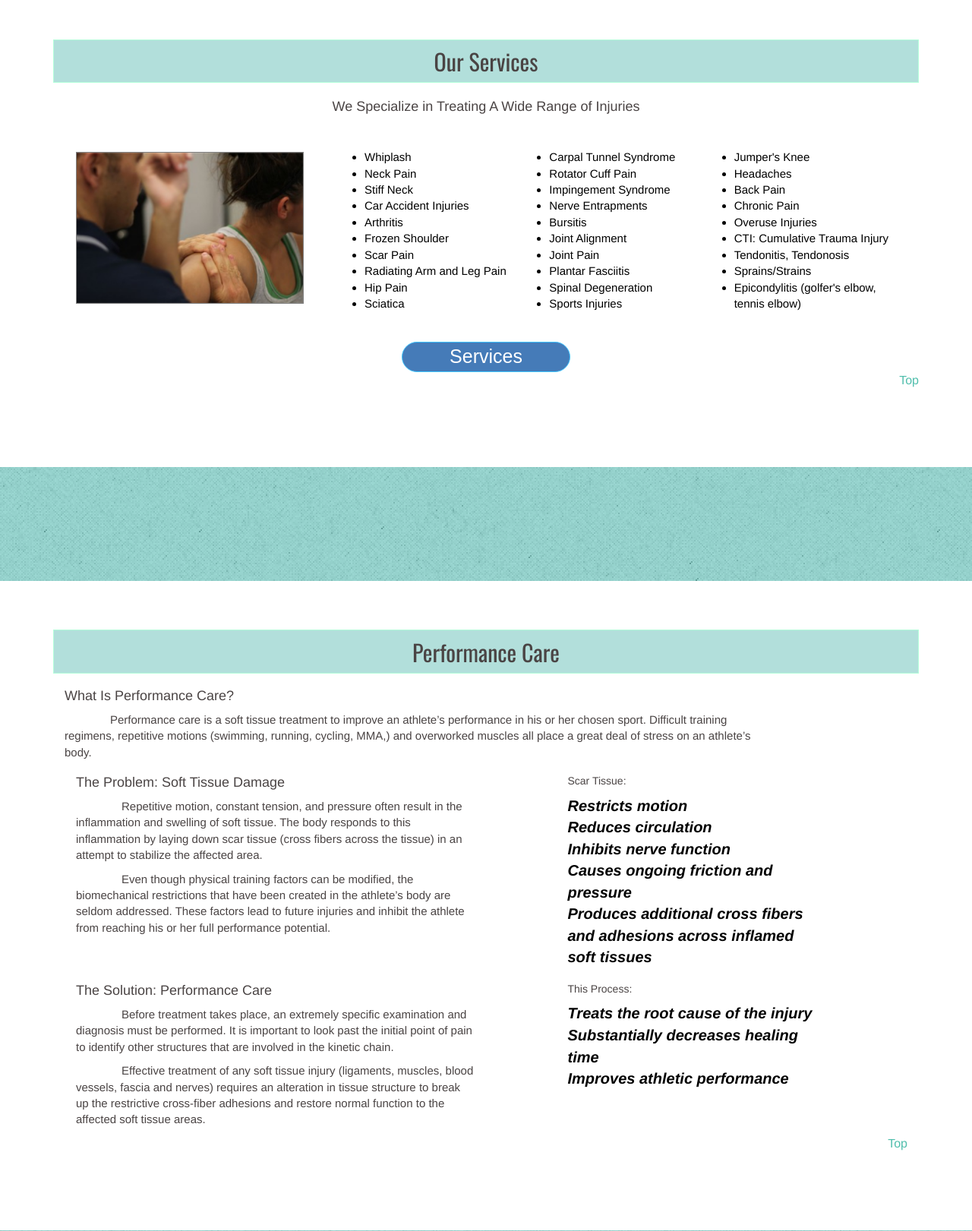
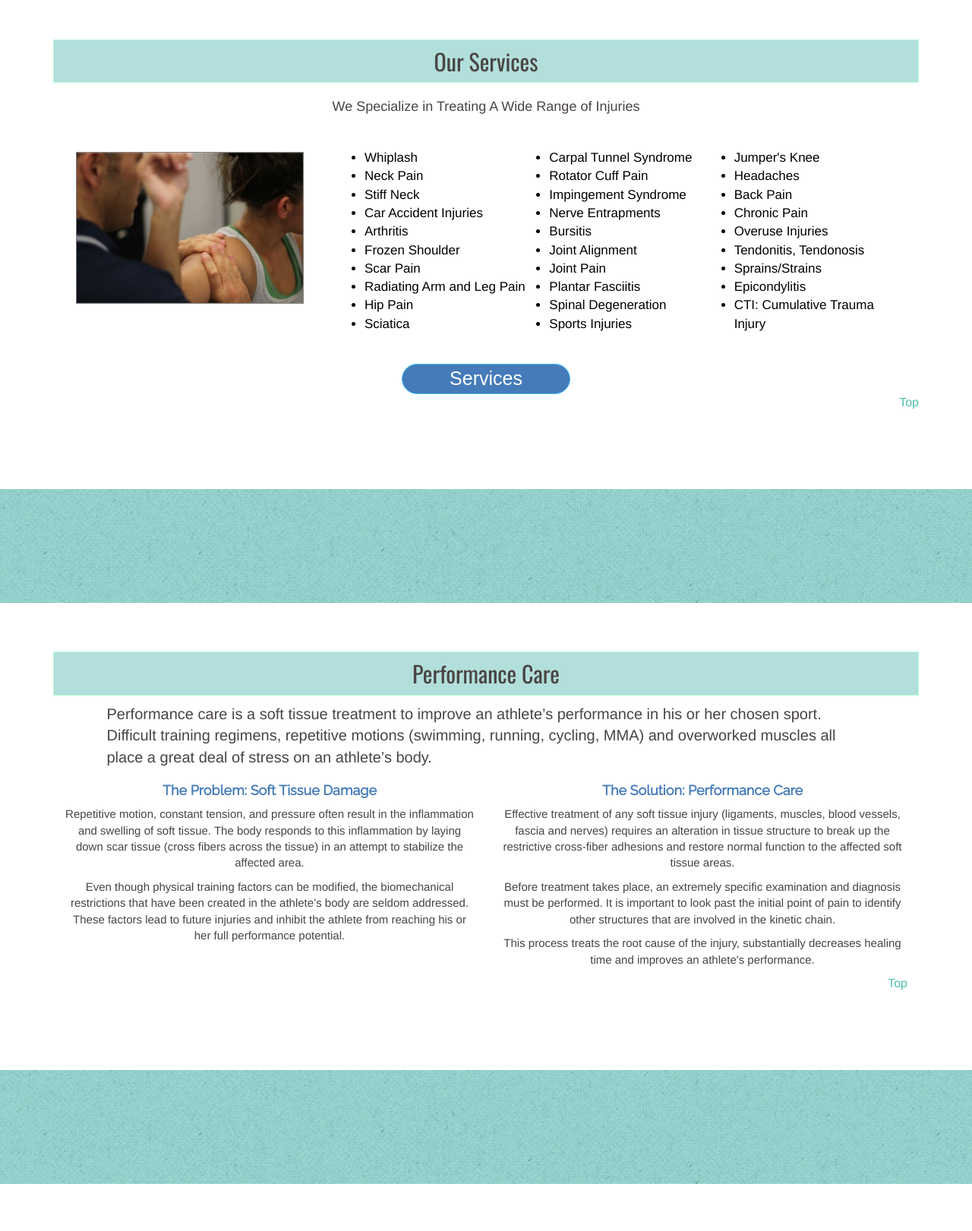
Before and after one commit to kcharner/chiro_to_publish, a PHP site: page /care.html in a window 1280 px wide. Shown: the part 259-1880 px from the top of the page at 76% size. Run offline with PHP 8.4, Linux system fonts and the light colour scheme; some libraries are stand-ins or nearby versions.

Commit message:
updated performance care section, fishished adding FAQs to drx9000 section, changed footer contact headings' color and font family

```diff
--- a/assets/css/style.css
+++ b/assets/css/style.css
@@ -68,7 +68,8 @@ footer {
 	text-align: center;
 	font-weight: bold;
 	font-size: 18px;
-	color: #008F95;
+	color: #457BB8;
+	font-family: Raleway;
 }
 
 .details {
@@ -207,9 +208,9 @@ footer {
 
 #rss{
 	height:170px;
-	width:75%;
+	width:96%;
 	background-color: #008F95;
-	margin-left: 12.5%;
+	margin-left: 2%;
 }
 
 .nopadding {
@@ -222,7 +223,7 @@ footer {
 
 .services {
 	color: black;
-	font-size: 15px;
+	font-size: 17px;
 }
 
 #image-carousel-care {
@@ -255,11 +256,24 @@ footer {
 	margin-left: 40%;
 }
 
+#perfCare {
+	width: 90%;
+	margin-left: 5%;
+	font-size: 20px;
+	text-indent: 0px;
+}
+
+.solution {
+	text-indent: 0px;
+	text-align: center;
+}
+
 .techniques {
 	color: black;
-	font-family: Anton;
+	font-family: Raleway;
 	font-size: 26px;
 	text-align: center;
+	font-weight: bold;
 }
 
 .techPics {
--- a/care.html
+++ b/care.html
@@ -5,7 +5,7 @@
 	<title>Evolve Sports Chiropractic Chiropractic Care</title>
 	<link rel="stylesheet" type="text/css" href="assets/css/reset.css">
 	<link rel="stylesheet" href="https://maxcdn.bootstrapcdn.com/bootstrap/3.3.7/css/bootstrap.min.css">
-	<link href="https://fonts.googleapis.com/css?family=Dancing+Script|Anton|Sacramento|Oswald" rel="stylesheet">
+	<link href="https://fonts.googleapis.com/css?family=Dancing+Script|Anton|Sacramento|Oswald|Raleway" rel="stylesheet">
 	<link rel="stylesheet" type="text/css" href="assets/css/parallax.css">
 	<link rel="stylesheet" type="text/css" href="assets/css/style.css">
 	<link rel="stylesheet" type="text/css" href="assets/css/tablet.css">
@@ -119,10 +119,10 @@
 					<li>Back Pain</li>
 					<li>Chronic Pain</li>
 					<li>Overuse Injuries</li>
-					<li>CTI: Cumulative Trauma Injury</li>
 					<li>Tendonitis, Tendonosis</li>
 					<li>Sprains/Strains</li>
-					<li>Epicondylitis (golfer's elbow, tennis elbow)</li>
+					<li>Epicondylitis</li>
+					<li>CTI: Cumulative Trauma Injury</li>
 				</ul>
 			</div>
 			<div class="col-sm-12">
@@ -171,41 +171,19 @@
 <!--Performance Care Section-->
 	<section id="performance-care" class="container content offset">
 			<h2 class="subHeaders">Performance Care</h2>
-			<div class="col-lg-10">
-				<h4>What Is Performance Care?</h4>
-				<p class="careInfo">Performance care is a soft tissue treatment to improve an athlete’s performance in his or her chosen sport. Difficult training regimens, repetitive motions (swimming, running, cycling, MMA,) and overworked muscles all place a great deal of stress on an athlete’s body.</p>
+			<div class="col-lg-12">
+				<p class="careInfo" id="perfCare">Performance care is a soft tissue treatment to improve an athlete’s performance in his or her chosen sport. Difficult training regimens, repetitive motions (swimming, running, cycling, MMA) and overworked muscles all place a great deal of stress on an athlete’s body.</p>
 			</div>
-			<div class="col-lg-12">
-				<div class="col-lg-6">
-					<h4>The Problem: Soft Tissue Damage</h4>
-					<p class="careInfo">Repetitive motion, constant tension, and pressure often result in the inflammation and swelling of soft tissue. The body responds to this inflammation by laying down scar tissue (cross fibers across the tissue) in an attempt to stabilize the affected area.</p>
-					<p class="careInfo">Even though physical training factors can be modified, the biomechanical restrictions that have been created in the athlete’s body are seldom addressed. These factors lead to future injuries and inhibit the athlete from reaching his or her full performance potential.</p>
-				</div>
-				<div class="col-lg-4 col-lg-offset-1">
-					<h5>Scar Tissue: </h5>
-					<ul class="listItems">
-						<li>Restricts motion</li>
-						<li>Reduces circulation</li>
-						<li>Inhibits nerve function</li>
-						<li>Causes ongoing friction and pressure</li>
-						<li>Produces additional cross fibers and adhesions across inflamed soft tissues</li>
-					</ul>
-				</div>
+			<div class="col-lg-6 solution">
+				<h4 class="contactDetails">The Problem: Soft Tissue Damage</h4>
+				<p class="careInfo solution">Repetitive motion, constant tension, and pressure often result in the inflammation and swelling of soft tissue. The body responds to this inflammation by laying down scar tissue (cross fibers across the tissue) in an attempt to stabilize the affected area.</p>
+				<p class="careInfo solution">Even though physical training factors can be modified, the biomechanical restrictions that have been created in the athlete’s body are seldom addressed. These factors lead to future injuries and inhibit the athlete from reaching his or her full performance potential.</p>
 			</div>
-			<div class="col-lg-12">
-				<div class="col-lg-6">
-					<h4>The Solution: Performance Care</h4>
-					<p class="careInfo">Before treatment takes place, an extremely specific examination and diagnosis must be performed. It is important to look past the initial point of pain to identify other structures that are involved in the kinetic chain.</p>
-					<p class="careInfo">Effective treatment of any soft tissue injury (ligaments, muscles, blood vessels, fascia and nerves) requires an alteration in tissue structure to break up the restrictive cross-fiber adhesions and restore normal function to the affected soft tissue areas.</p>
-				</div>
-				<div class="col-lg-4 col-lg-offset-1">
-					<h5>This Process: </h5>
-					<ul class="listItems">
-						<li>Treats the root cause of the injury</li>
-						<li>Substantially decreases healing time</li>
-						<li>Improves athletic performance</li>
-					</ul>
-				</div>
+			<div class="col-lg-6">
+				<h4 class="contactDetails">The Solution: Performance Care</h4>
+				<p class="careInfo solution">Effective treatment of any soft tissue injury (ligaments, muscles, blood vessels, fascia and nerves) requires an alteration in tissue structure to break up the restrictive cross-fiber adhesions and restore normal function to the affected soft tissue areas.</p>
+				<p class="careInfo solution">Before treatment takes place, an extremely specific examination and diagnosis must be performed. It is important to look past the initial point of pain to identify other structures that are involved in the kinetic chain.</p>
+				<p class="careInfo solution">This process treats the root cause of the injury, substantially decreases healing time and improves an athlete's performance.</p>
 			</div>
 			<br>
 			<span class="col-lg-12"><a href="#top-link-target" class="nav-link top-link">Top</a></span>
@@ -294,14 +272,13 @@
 				  <div class="modal-dialog" role="document">
 				    <div class="modal-content">
 				      <div class="modal-header">
-				        <h5 class="modal-title">Frequently Asked Questions</h5>
-				        <button type="button" class="close" data-dismiss="modal" aria-label="Close">
-				          <span aria-hidden="true">&times;</span>
-				        </button>
+				        <h5 class="modal-title subHeaders modalHeads">Frequently Asked Questions</h5>
 				      </div>
 				      <div class="modal-body">
-				      	<h5 class="subHeaders">Is this right for me?</h5>
-				        <p>Although spinal decompression therapy is certainly a revolution in effective, non-invasive treatment for severe back and neck pain, it is not for everyone. Spinal decompression therapy is usually recommended for patients who have low back or neck pain, who have failed conventional therapy (physiotherapy and chiropractic), and who are considering surgery. Typically, the people who tend to have the best results fall into one of the following categories:
+				      	<h5 class="techniques">Who is a good candidate for non-surgical spinal decompression therapy?</h5>
+				      	<p class="careInfo noIndent">If you have been told you are a candidate for surgery you may qualify for non surgical therapy.  If you have bad pain but are not bad enough for surgery according to your surgeon, epidurals don’t work or wear off, physical therapy, massage, chiropractic acupuncture and pain management have not fixed the problem permanently you may qualify for non-surgical spinal decompression.  Consulting with the doctor will determine if you are in the right place, a possible candidate and weather or not you can get your case accepted.</p>
+				      	<h5 class="techniques">Is non-surgical spinal decompression right for me?</h5>
+				        <p class="careInfo noIndent">Although spinal decompression therapy is certainly a revolution in effective, non-invasive treatment for severe back and neck pain, it is not for everyone. Spinal decompression therapy is usually recommended for patients who have low back or neck pain, who have failed conventional therapy (physiotherapy and chiropractic), and who are considering surgery. Typically, the people who tend to have the best results fall into one of the following categories:
 				        	<ul>
 								<li>Pain due to herniated and bulging lumbar/cervical discs that is more than four weeks old.</li>
 								<li>Sciatica</li>
@@ -327,6 +304,8 @@
 								<li>Meningitis</li>
 							</ul>
 				        </p>
+				        <h5 class="techniques">Does spinal decompression therapy work for everyone?</h5>
+				        <p class="careInfo noIndent">Eighty-to-ninety percent of patients who have been properly selected and comply with the Spinal Disc Decompression protocol will have good-to-excellent outcomes. Patient’s conditions that do not respond quickly to the therapy are often unable to be helped by anything quickly. Patients vary in age, sex and body morphology and may require counseling in weight loss, nutrition and other lifestyle changes.</p>
 				      </div>
 				      <div class="modal-footer">
 
```
Also changed, not shown: contact.html (+4 -4 lines).
